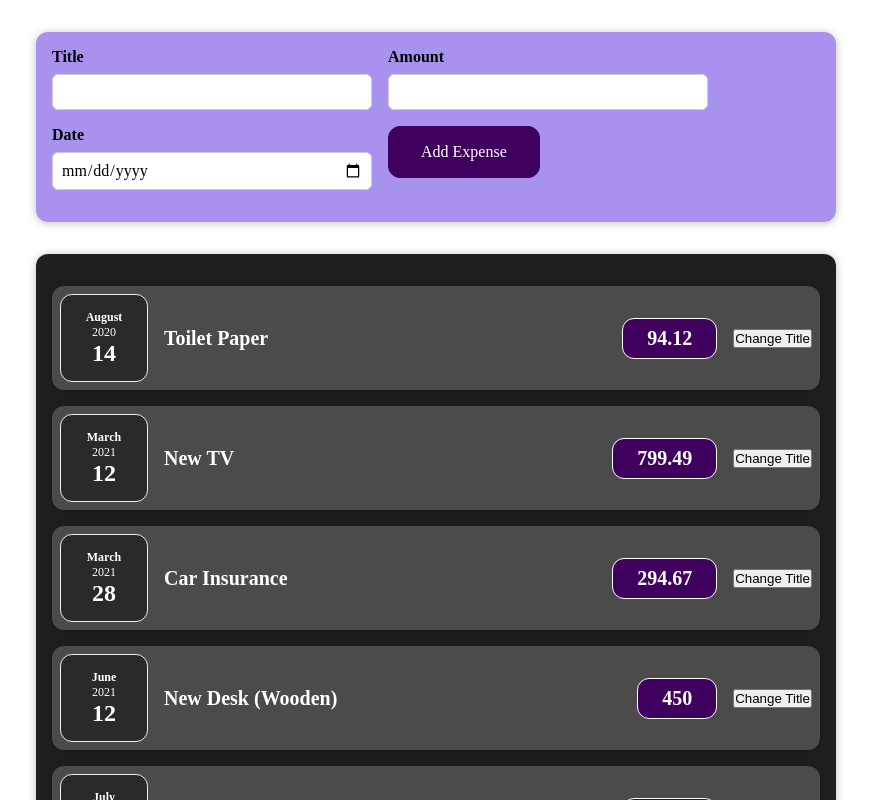
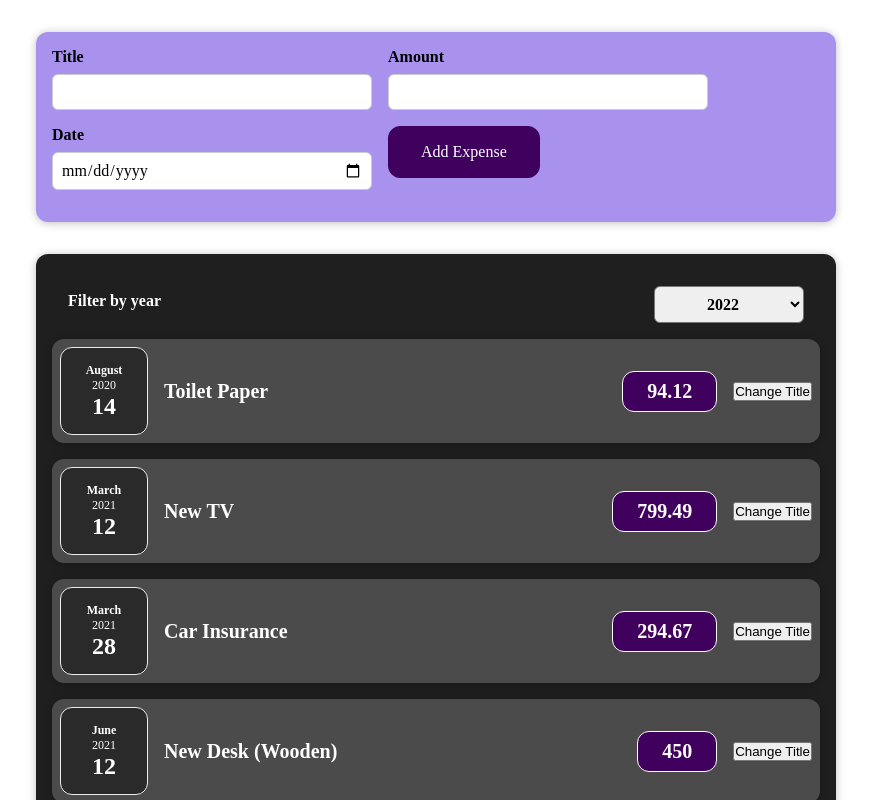
Before and after one commit to aysllanferreira/expenses-app, a React (Create React App) app: page / in a window 1280 px wide. Shown: the top 800 px of the page, without its empty margins (204-1075 px from the left). Built offline with nearby package versions, Linux system fonts and the light colour scheme.

Commit message:
Creating filter listeners

```diff
--- /dev/null
+++ b/src/Components/Expenses/ExpenseFilter.css
@@ -0,0 +1,24 @@
+.expenses-filter {
+    color: white;
+    padding: 0 1rem;
+}
+
+.expenses-filter__control {
+    display: flex;
+    width: 100%;
+    align-items: center;
+    justify-content: space-between;
+    margin: 1rem 0;
+}
+
+.expenses-filter label {
+    font-weight: bold;
+    margin-bottom: 0.5rem;
+}
+
+.expenses-filter select {
+    font: inherit;
+    padding: 0.5rem 3rem;
+    font-weight: bold;
+    border-radius: 6px;
+}
--- /dev/null
+++ b/src/Components/Expenses/ExpenseFilter.jsx
@@ -0,0 +1,24 @@
+import './ExpenseFilter.css';
+
+const ExpensesFilter = ({ onChangeFilter, selected }) => {
+
+    const handleChange = (event) => {
+        onChangeFilter(event.target.value);
+    };
+
+  return (
+    <div className='expenses-filter'>
+      <div className='expenses-filter__control'>
+        <label>Filter by year</label>
+        <select value={selected} onChange={handleChange}>
+          <option value='2022'>2022</option>
+          <option value='2021'>2021</option>
+          <option value='2020'>2020</option>
+          <option value='2019'>2019</option>
+        </select>
+      </div>
+    </div>
+  );
+};
+
+export default ExpensesFilter;
--- a/src/Components/Expenses/Expenses.jsx
+++ b/src/Components/Expenses/Expenses.jsx
@@ -1,14 +1,27 @@
+import { useState } from 'react';
 import ExpenseItem from './ExpenseItem';
 import Card from '../UI/Card'
+import ExpensesFilter from './ExpenseFilter';
 import './Expenses.css'
 
 const Expenses = ({ expenses }) => {
+
+  const [filteredYear, setFilteredYear] = useState('2022');
+
+  const filterHandler = (selectedYear) => {
+    setFilteredYear(selectedYear);
+
+  };
+
   return (
-    <Card className='expenses'>
-        {expenses.map(({ id, title, amount, date }) => (
-        <ExpenseItem key={id} title={title} amount={amount} date={date} />
-      ))}
-    </Card>
+    <div>
+      <Card className='expenses'>
+      <ExpensesFilter selected={filteredYear} onChangeFilter={filterHandler} />
+          {expenses.map(({ id, title, amount, date }) => (
+          <ExpenseItem key={id} title={title} amount={amount} date={date} />
+        ))}
+      </Card>
+    </div>
   )
 }
 
```
